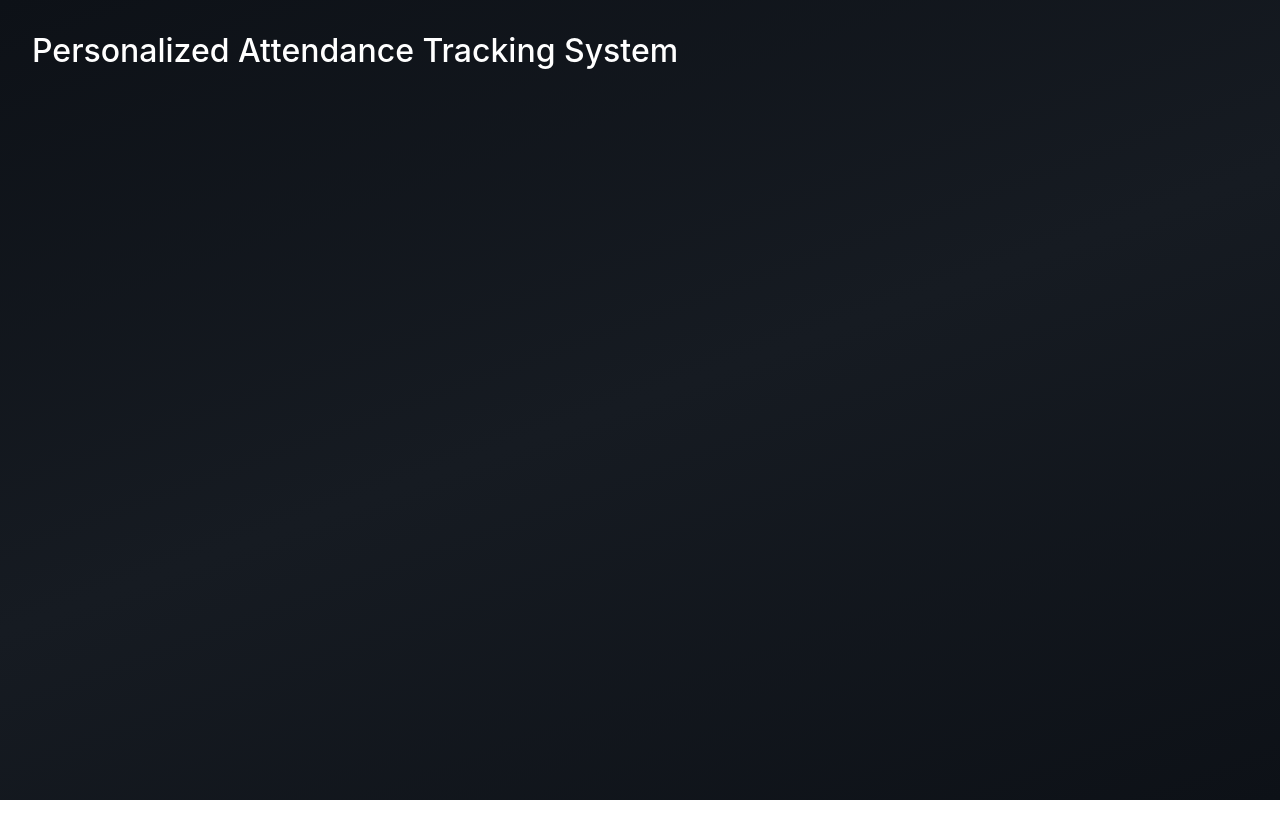
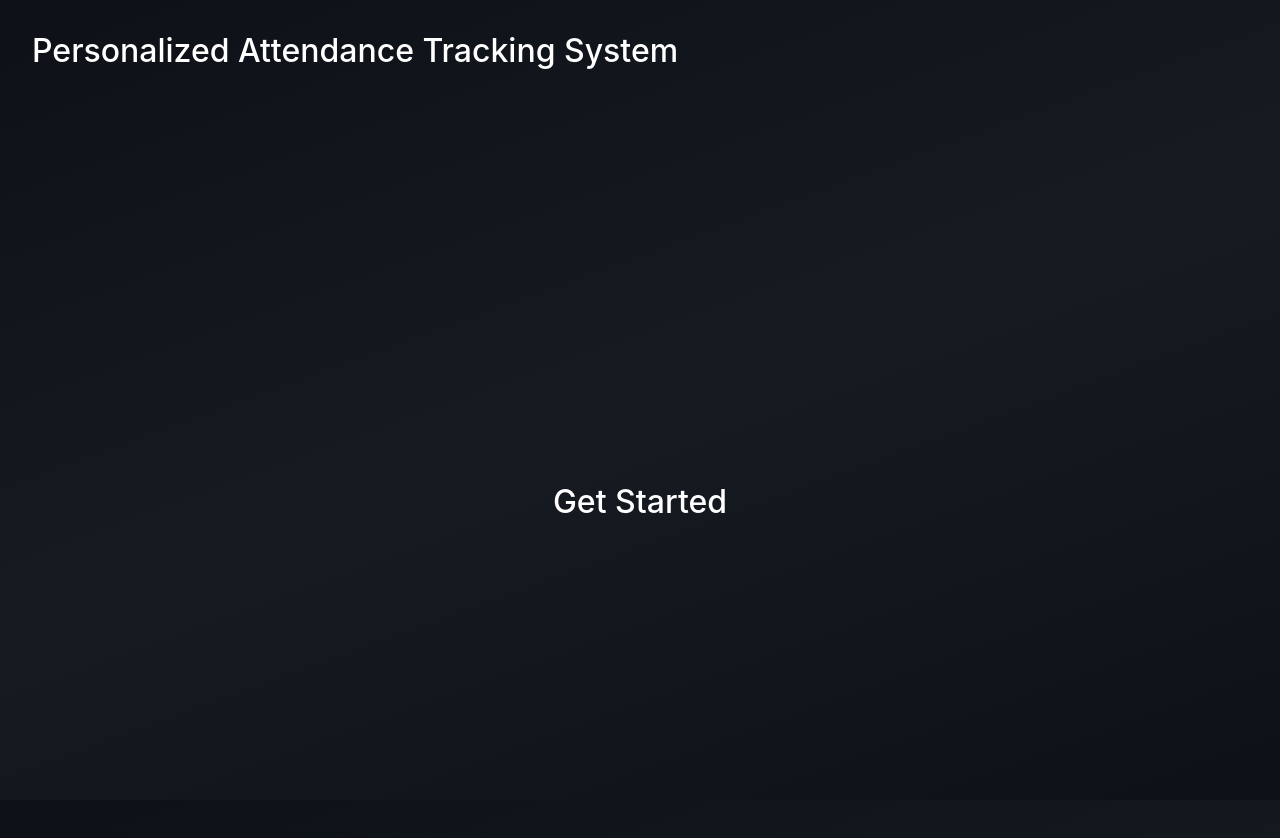
Before and after one commit to Mitalii1/PERSONALIZED-ATTENDANCE-TRACKING, a React (Create React App) app in the folder forntend/: page / in a window 1280 px wide. Shown: the top 838 px of the page. Before the commit the page ends 800 px from the top, so only its background shows below. Built offline with nearby package versions, Linux system fonts and the light colour scheme.

Commit message:
forntend

```diff
--- a/forntend/src/App.js
+++ b/forntend/src/App.js
@@ -1,12 +1,12 @@
 import './App.css';
-import getstarted from './Components/Getstarted';
+import First from './Pages/First';
 import React from 'react';
 
 function App() {
   return (
     <div className="App">
       <h1>Personalized Attendance Tracking System</h1>
-      <getstarted />
+      <First />
     </div>
   );
 }
--- a/forntend/src/pages/first.jsx
+++ b/forntend/src/Pages/First.js
@@ -1,11 +1,12 @@
 import '../App.css';
+import Getstarted from '../Components/Getstarted';
 import React from 'react';
 
 function first(){
     return(
         <>
         <div className='first'>
-            <h4>hello</h4>
+            <Getstarted />
         </div>
         </>
     )
```
